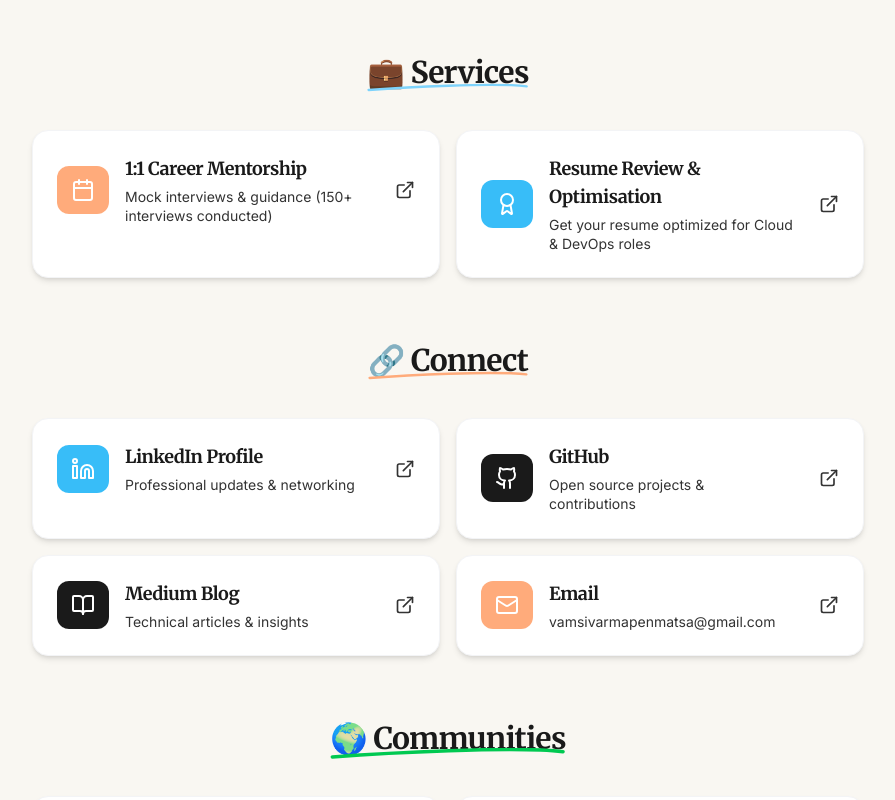
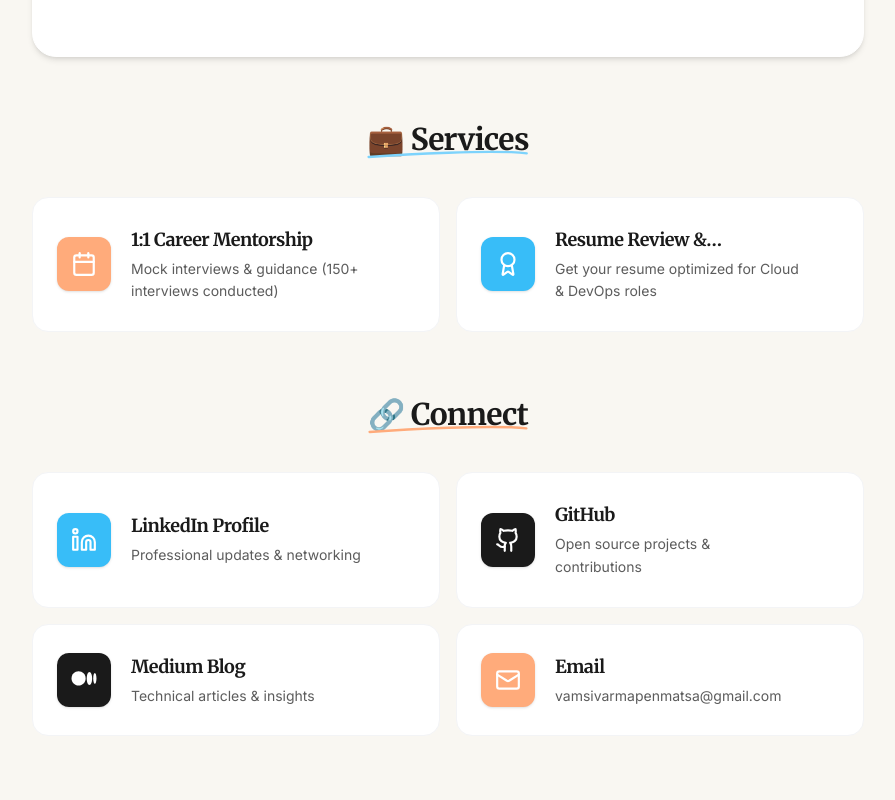
Before and after one commit to vamsipenmetsa/vamsipenmetsa-portfolio, a React (Vite) app: page /vamsipenmetsa-portfolio/links in a window 1280 px wide. Shown: the part 1120-1920 px from the top of the page, without its empty margins (192-1087 px from the left). Built offline with nearby package versions, Linux system fonts and the light colour scheme.

Commit message:
fix: update social icons and improve UI consistency

```diff
--- a/src/App.jsx
+++ b/src/App.jsx
@@ -1,5 +1,7 @@
 import React, { useState } from 'react';
 import { Menu, X, Github, Linkedin, Mail, ArrowRight, Send, BookOpen, Cloud, Terminal, Code, ChevronDown, Instagram, Users, ExternalLink, Calendar } from 'lucide-react';
+
+import { Link } from 'react-router-dom';
 
 function App() {
   const [isMenuOpen, setIsMenuOpen] = useState(false);
@@ -21,7 +23,7 @@ function App() {
             <a href="#about" className="font-sans font-medium hover:text-ali-orange transition-colors">About</a>
             <a href="#resources" className="font-sans font-medium hover:text-ali-orange transition-colors">Resources</a>
             <a href="#experience" className="font-sans font-medium hover:text-ali-orange transition-colors">Experience</a>
-            <a href="/vamsipenmetsa-portfolio/links" className="font-sans font-medium hover:text-ali-blue-dark transition-colors">Links</a>
+            <Link to="/links" className="font-sans font-medium hover:text-ali-blue-dark transition-colors">Links</Link>
             <a href="#contact" className="px-6 py-2.5 bg-ali-orange text-white rounded-full font-bold hover:bg-ali-blue-dark hover:shadow-lg transition-all transform hover:scale-105 shadow-sm">
               Let's Connect
             </a>
@@ -204,25 +206,29 @@ function App() {
             <h3 className="text-xl font-bold font-serif mb-4">Connect & Learn</h3>
             <div className="grid grid-cols-1 sm:grid-cols-2 gap-3">
               {/* Socials */}
-              <a href="https://www.linkedin.com/in/vamsipenmetsa" target="_blank" className="flex items-center gap-3 p-3 rounded-xl bg-ali-cream hover:bg-ali-blue/10 transition-colors border border-transparent hover:border-ali-blue/30 group">
+              <a href="https://www.linkedin.com/in/vamsipenmetsa" target="_blank" className="flex items-center gap-3 p-3 rounded-xl bg-ali-cream hover:bg-ali-blue/10 transition-all border border-transparent hover:border-ali-blue/30 group hover:-translate-y-0.5 hover:shadow-sm">
                 <Linkedin size={20} className="text-[#0077b5]" />
                 <span className="text-sm font-medium group-hover:text-[#0077b5] transition-colors">LinkedIn</span>
               </a>
-              <a href="https://github.com/vamsipenmetsa" target="_blank" className="flex items-center gap-3 p-3 rounded-xl bg-ali-cream hover:bg-gray-100 transition-colors border border-transparent hover:border-gray-300 group">
+              <a href="https://github.com/vamsipenmetsa" target="_blank" className="flex items-center gap-3 p-3 rounded-xl bg-ali-cream hover:bg-gray-100 transition-all border border-transparent hover:border-gray-300 group hover:-translate-y-0.5 hover:shadow-sm">
                 <Github size={20} className="text-gray-800" />
                 <span className="text-sm font-medium group-hover:text-gray-800 transition-colors">GitHub</span>
               </a>
-              <a href="https://medium.com/@vamsipenmetsa" target="_blank" className="flex items-center gap-3 p-3 rounded-xl bg-ali-cream hover:bg-gray-100 transition-colors border border-transparent hover:border-gray-300 group">
-                <BookOpen size={20} className="text-black" />
+              <a href="https://medium.com/@vamsipenmetsa" target="_blank" className="flex items-center gap-3 p-3 rounded-xl bg-ali-cream hover:bg-gray-100 transition-all border border-transparent hover:border-gray-300 group hover:-translate-y-0.5 hover:shadow-sm">
+                <svg width="20" height="20" viewBox="0 0 24 24" fill="currentColor" className="text-black" xmlns="http://www.w3.org/2000/svg">
+                  <path d="M13.5 10.5C13.5 14.0899 10.5899 17 7 17C3.41015 17 0.5 14.0899 0.5 10.5C0.5 6.91015 3.41015 4 7 4C10.5899 4 13.5 6.91015 13.5 10.5Z" />
+                  <path d="M19.5 10.5C19.5 13.8137 18.3807 16.5 17 16.5C15.6193 16.5 14.5 13.8137 14.5 10.5C14.5 7.18629 15.6193 4.5 17 4.5C18.3807 4.5 19.5 7.18629 19.5 10.5Z" />
+                  <path d="M23.5 10.5C23.5 13.2614 22.8284 15.5 22 15.5C21.1716 15.5 20.5 13.2614 20.5 10.5C20.5 7.73858 21.1716 5.5 22 5.5C22.8284 5.5 23.5 7.73858 23.5 10.5Z" />
+                </svg>
                 <span className="text-sm font-medium group-hover:text-black transition-colors">Medium</span>
               </a>
-              <a href="https://www.instagram.com/vamsipenmetsa7" target="_blank" className="flex items-center gap-3 p-3 rounded-xl bg-ali-cream hover:bg-pink-50 transition-colors border border-transparent hover:border-pink-200 group">
+              <a href="https://www.instagram.com/vamsipenmetsa7" target="_blank" className="flex items-center gap-3 p-3 rounded-xl bg-ali-cream hover:bg-pink-50 transition-all border border-transparent hover:border-pink-200 group hover:-translate-y-0.5 hover:shadow-sm">
                 <Instagram size={20} className="text-[#E4405F]" />
                 <span className="text-sm font-medium group-hover:text-[#E4405F] transition-colors">Instagram</span>
               </a>
 
               {/* Communities */}
-              <a href="https://linkedin.openinapp.co/groups-13986647" target="_blank" className="flex items-center gap-3 p-3 rounded-xl bg-ali-cream hover:bg-ali-blue/10 transition-colors border border-transparent hover:border-ali-blue/30 group col-span-full">
+              <a href="https://linkedin.openinapp.co/groups-13986647" target="_blank" className="flex items-center gap-3 p-3 rounded-xl bg-ali-cream hover:bg-ali-blue/10 transition-all border border-transparent hover:border-ali-blue/30 group col-span-full hover:-translate-y-0.5 hover:shadow-sm">
                 <Users size={20} className="text-ali-blue-dark" />
                 <div className="flex flex-col">
                   <span className="text-sm font-medium group-hover:text-ali-blue-dark transition-colors">DevOps Pros Group</span>
@@ -231,7 +237,7 @@ function App() {
               </a>
 
               {/* Services */}
-              <a href="https://topmate.io/vamsipenmetsa/1755002" target="_blank" className="flex items-center gap-3 p-3 rounded-xl bg-ali-orange/10 hover:bg-ali-orange/20 transition-colors border border-transparent hover:border-ali-orange/30 group col-span-full">
+              <a href="https://topmate.io/vamsipenmetsa/1755002" target="_blank" className="flex items-center gap-3 p-3 rounded-xl bg-ali-orange/10 hover:bg-ali-orange/20 transition-all border border-transparent hover:border-ali-orange/30 group col-span-full hover:-translate-y-0.5 hover:shadow-sm">
                 <Calendar size={20} className="text-ali-orange" />
                 <div className="flex flex-col">
                   <span className="text-sm font-bold text-ali-heading">1:1 Mentorship</span>
@@ -315,7 +321,7 @@ function App() {
           </div>
 
           <div className="grid md:grid-cols-2 gap-8">
-            <a href="https://vamsipenmetsa.gumroad.com/l/ryfhqh" target="_blank" className="group bg-white rounded-3xl p-2 hover:shadow-xl transition-all duration-300">
+            <a href="https://vamsipenmetsa.gumroad.com/l/ryfhqh" target="_blank" className="group bg-white rounded-3xl p-2 hover:shadow-xl hover:-translate-y-1 transition-all duration-300">
               <div className="bg-ali-blue/10 rounded-2xl h-48 flex items-center justify-center mb-6 group-hover:bg-ali-blue/20 transition-colors">
                 <Code size={64} className="text-ali-blue-dark" />
               </div>
@@ -326,7 +332,7 @@ function App() {
               </div>
             </a>
 
-            <a href="https://vamsipenmetsa.gumroad.com/l/knioda" target="_blank" className="group bg-white rounded-3xl p-2 hover:shadow-xl transition-all duration-300">
+            <a href="https://vamsipenmetsa.gumroad.com/l/knioda" target="_blank" className="group bg-white rounded-3xl p-2 hover:shadow-xl hover:-translate-y-1 transition-all duration-300">
               <div className="bg-ali-orange/10 rounded-2xl h-48 flex items-center justify-center mb-6 group-hover:bg-ali-orange/20 transition-colors">
                 <Cloud size={64} className="text-ali-orange" />
               </div>
--- a/src/Links.jsx
+++ b/src/Links.jsx
@@ -1,7 +1,22 @@
-import React from 'react';
+import { Link } from 'react-router-dom';
 import { ArrowLeft, ExternalLink, Calendar, Mail, Linkedin, Github, BookOpen, Instagram, Users, Award, Gift, Star, Bot, Server } from 'lucide-react';
 
 function Links() {
+
+  const MediumIcon = ({ size = 24, className = "" }) => (
+    <svg
+      width={size}
+      height={size}
+      viewBox="0 0 24 24"
+      fill="currentColor"
+      className={className}
+      xmlns="http://www.w3.org/2000/svg"
+    >
+      <path d="M13.5 10.5C13.5 14.0899 10.5899 17 7 17C3.41015 17 0.5 14.0899 0.5 10.5C0.5 6.91015 3.41015 4 7 4C10.5899 4 13.5 6.91015 13.5 10.5Z" />
+      <path d="M19.5 10.5C19.5 13.8137 18.3807 16.5 17 16.5C15.6193 16.5 14.5 13.8137 14.5 10.5C14.5 7.18629 15.6193 4.5 17 4.5C18.3807 4.5 19.5 7.18629 19.5 10.5Z" />
+      <path d="M23.5 10.5C23.5 13.2614 22.8284 15.5 22 15.5C21.1716 15.5 20.5 13.2614 20.5 10.5C20.5 7.73858 21.1716 5.5 22 5.5C22.8284 5.5 23.5 7.73858 23.5 10.5Z" />
+    </svg>
+  );
 
   const linkCards = {
     free: [
@@ -55,7 +70,7 @@ function Links() {
       },
       {
         href: "https://medium.com/@vamsipenmetsa",
-        icon: BookOpen,
+        icon: MediumIcon,
         bg: "bg-ali-heading",
         title: "Medium Blog",
         desc: "Technical articles & insights"
@@ -105,26 +120,29 @@ function Links() {
       href={href}
       target="_blank"
       rel="noopener noreferrer"
-      className="group bg-white rounded-2xl p-6 hover:-translate-y-2 hover:border-ali-orange transition-all duration-300 shadow-md hover:shadow-2xl border border-gray-100 relative overflow-hidden"
+      className="group bg-white rounded-2xl p-5 md:p-6 hover:-translate-y-1 hover:shadow-[0_8px_30px_rgb(0,0,0,0.12)] border border-gray-100 hover:border-ali-orange/50 transition-all duration-300 relative overflow-hidden flex items-center gap-4 md:gap-5"
     >
       {badge && (
-        <span className="absolute top-3 right-3 bg-ali-orange text-white text-xs font-bold px-3 py-1 rounded-full z-10 animate-pulse">
+        <span className="absolute top-0 right-0 bg-ali-orange text-white text-[10px] font-bold px-3 py-1 rounded-bl-xl z-10 shadow-sm uppercase tracking-wider">
           {badge}
         </span>
       )}
-      <div className="flex items-center gap-4">
-        <div className={`${bg} rounded-xl p-3 flex items-center justify-center min-w-[52px] group-hover:scale-110 transition-transform duration-300`}>
-          <Icon className="text-white" size={24} />
+
+      <div className={`${bg} rounded-xl p-3.5 flex items-center justify-center flex-shrink-0 group-hover:scale-110 group-hover:rotate-3 transition-all duration-300 shadow-sm`}>
+        <Icon className="text-white" size={26} strokeWidth={2} />
       </div>
-        <div className="flex-1 min-w-0">
-          <h3 className="font-serif font-bold text-lg text-ali-heading group-hover:text-ali-orange transition-colors">
+
+      <div className="flex-1 min-w-0 py-1">
+        <h3 className="font-serif font-bold text-lg text-ali-heading group-hover:text-ali-orange transition-colors duration-300 line-clamp-1">
           {title}
         </h3>
-          <p className="text-sm text-ali-text font-sans mt-1 leading-snug">
+        <p className="text-sm text-ali-text/80 font-sans mt-1 leading-relaxed line-clamp-2 group-hover:text-ali-text transition-colors duration-300">
           {desc}
         </p>
       </div>
-        <ExternalLink className="text-ali-text group-hover:text-ali-orange transition-colors ml-2 flex-shrink-0" size={20} />
+
+      <div className="flex-shrink-0 self-center opacity-0 -translate-x-2 group-hover:opacity-100 group-hover:translate-x-0 transition-all duration-300">
+        <ExternalLink className="text-ali-orange" size={20} />
       </div>
     </a>
   );
@@ -251,13 +269,13 @@ function Links() {
 
         {/* Back to Portfolio */}
         <div className="text-center pt-8">
-          <a
-            href="/vamsipenmetsa-portfolio"
+          <Link
+            to="/"
             className="inline-flex items-center gap-2 px-8 py-3 rounded-full border-2 border-ali-orange text-ali-heading hover:bg-ali-blue-dark hover:border-ali-blue-dark hover:text-white transition-all duration-300 shadow-md hover:shadow-lg font-sans font-medium"
           >
             <ArrowLeft size={20} />
             <span>Back to Portfolio</span>
-          </a>
+          </Link>
         </div>
       </div>
     </div>
```
Lines whose indentation alone changed are shown as unchanged.
